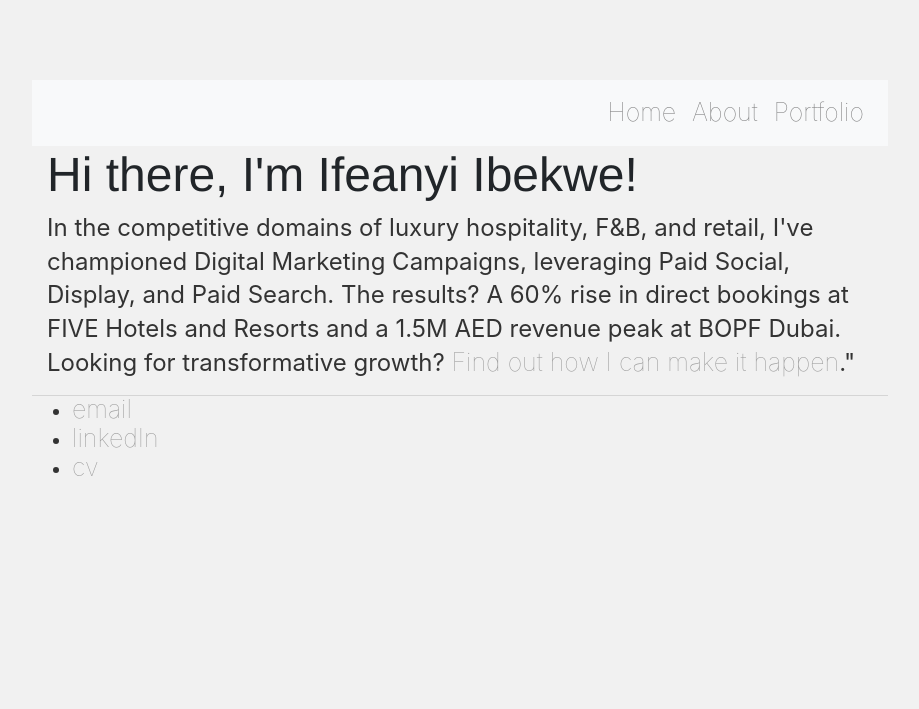
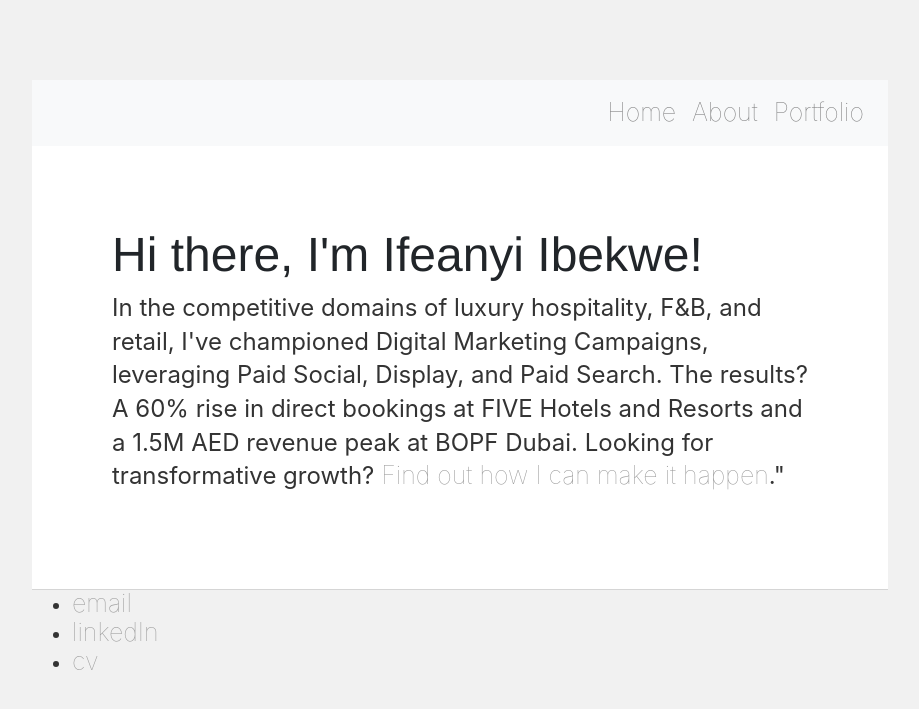
Before and after one commit to IfeanyiIbekwe/ifeanyiibekwe.github.io, a Jekyll site: the page built from index.html, in a window 1280 px wide. Shown: the top 709 px of the page, without its empty margins (180-1099 px from the left). Built offline with Jekyll 4.4.1, drawn with Linux system fonts in a browser that asks for light colours.

Commit message:
Update default.html

```diff
--- a/_layouts/default.html
+++ b/_layouts/default.html
@@ -90,7 +90,7 @@ and (min-device-width : 768px)
     padding: 20px;
 	margin: 60px auto;
 	width: 70%;}
-		.content {
+		.container {
     background-color: white;
 
 	    padding: 80px !important;
```
